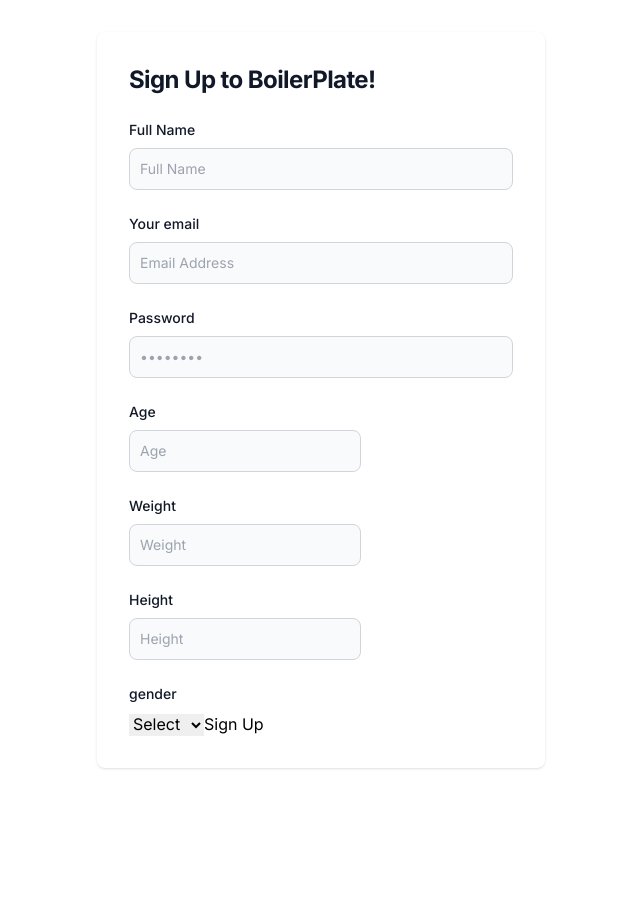
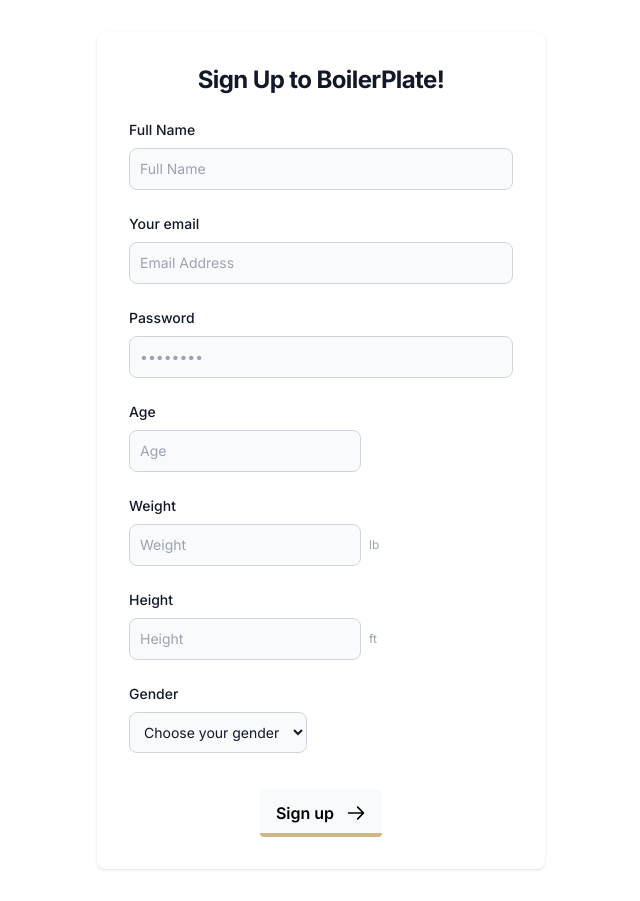
Before and after one commit to Karim-Mammadli/BoilerPlate, a Next.js app: page /signup in a window 1280 px wide. Shown: the whole page, without its empty margins (319-959 px from the left). Before the commit the page ends 800 px from the top, so only its background shows below. Built offline with nearby package versions, Linux system fonts and the light colour scheme.

Commit message:
SIGN UP ALL SCREEN DONE

```diff
--- a/package.json
+++ b/package.json
@@ -11,6 +11,7 @@
   "dependencies": {
     "axios": "^1.6.5",
     "firebase": "^10.7.2",
+    "flowbite": "^2.2.1",
     "next": "14.1.0",
     "react": "^18",
     "react-dom": "^18"
--- a/src/app/signup/page.tsx
+++ b/src/app/signup/page.tsx
@@ -1,8 +1,9 @@
 "use client";
 import React from "react";
-// import signUp from "../../../firebase/auth/signup";
+import signUp from "../../../firebase/auth/signup";
 import { useRouter } from "next/navigation";
-// import addData from "../../../firebase/addData";
+import addData from "../../../firebase/addData";
+import "flowbite";
 
 export default function SignUp() {
   const [email, setEmail] = React.useState("");
@@ -30,10 +31,14 @@
       weight: weight,
       height: height,
       age: age,
-      gender: gender
-    }
+      gender: gender,
+    };
 
-    const { resultInsert, errorInsert } = await addData('users', result?.user.uid, data)
+    const { resultInsert, errorInsert } = await addData(
+      "users",
+      result?.user.uid,
+      data
+    );
 
     if (errorInsert) {
       return console.log(errorInsert);
@@ -44,11 +49,12 @@
     return router.push("/");
   };
   return (
-    <section className="dark:bg-gray-900">
-      <div className="flex flex-col items-center justify-center px-6 py-8 mx-auto md:h-screen lg:py-0">
+    <section className="dark:bg-gray-900 min-h-screen">
+      <div className="flex flex-col items-center justify-center px-6 py-8 min-h-screen">
+        {/* lg:py-0 */}
         <div className="w-full bg-white rounded-lg shadow dark:border md:mt-0 sm:max-w-md xl:p-0 dark:bg-gray-800 dark:border-gray-700">
           <div className="p-6 space-y-4 md:space-y-6 sm:p-8">
-            <h1 className="text-xl font-bold leading-tight tracking-tight text-gray-900 md:text-2xl dark:text-white">
+            <h1 className="flex justify-center text-xl font-bold leading-tight tracking-tight text-gray-900 md:text-2xl dark:text-white">
               Sign Up to BoilerPlate!
             </h1>
 
@@ -107,7 +113,6 @@
                 />
               </div>
 
-
               <div>
                 <label
                   htmlFor="age"
@@ -126,7 +131,6 @@
                 />
               </div>
 
-
               <div>
                 <label
                   htmlFor="weight"
@@ -134,6 +138,8 @@
                 >
                   Weight
                 </label>
+
+                <div className="flex items-center">
                   <input
                     onChange={(e) => setWeight(e.target.value)}
                     required
@@ -142,10 +148,11 @@
                     id="weight"
                     placeholder="Weight"
                     className="bg-gray-50 border border-gray-300 text-gray-900 sm:text-sm rounded-lg focus:ring-primary-600 focus:border-primary-600 block w-auto p-2.5 dark:bg-gray-700 dark:border-gray-600 dark:placeholder-gray-400 dark:text-white dark:focus:ring-blue-500 dark:focus:border-blue-500"
-
                   />
+                  {/* add small letter saying lb beside weight */}
+                  <span className="ps-2 text-xs text-gray-400">lb</span>
                 </div>
-
+              </div>
 
               <div>
                 <label
@@ -154,6 +161,8 @@
                 >
                   Height
                 </label>
+
+                <div className="flex items-center">
                   <input
                     onChange={(e) => setHeight(e.target.value)}
                     required
@@ -163,28 +172,76 @@
                     placeholder="Height"
                     className="bg-gray-50 border border-gray-300 text-gray-900 sm:text-sm rounded-lg focus:ring-primary-600 focus:border-primary-600 block w-auto p-2.5 dark:bg-gray-700 dark:border-gray-600 dark:placeholder-gray-400 dark:text-white dark:focus:ring-blue-500 dark:focus:border-blue-500"
                   />
+                  <span className="ps-2 text-xs text-gray-400">ft</span>
+                </div>
               </div>
 
-              <div>
+              <div className="pb-3">
                 <label
                   htmlFor="gender"
                   className="block mb-2 text-sm font-medium text-gray-900 dark:text-white"
                 >
-                  gender
+                  Gender
                 </label>
                 <select
+                  id="gender"
                   value={gender}
                   onChange={(e) => setGender(e.target.value)}
+                  className="bg-gray-50 border border-gray-300 text-gray-900 text-sm rounded-lg focus:ring-blue-500 focus:border-blue-500 block w-auto p-2.5 dark:bg-gray-700 dark:border-gray-600 dark:placeholder-gray-400 dark:text-white dark:focus:ring-blue-500 dark:focus:border-blue-500"
                 >
-                  <option value="select">Select</option>
+                  <option defaultValue="Null">Choose your gender</option>
                   <option value="male">Male</option>
                   <option value="female">Female</option>
                 </select>
-              <button type="submit">Sign Up</button>
               </div>
 
+              <div className="flex justify-center">
+                {/* put it into the center */}
+                <button className="mx-auto">
+                  <a
+                    // href="#_"
+                    className="relative inline-flex items-center justify-start py-3 pl-4 pr-12 overflow-hidden font-semibold text-black transition-all duration-150 ease-in-out rounded hover:pl-10 hover:pr-6 bg-gray-50 group"
+                  >
+                    <span className="absolute bottom-0 left-0 w-full h-1 transition-all duration-150 ease-in-out bg-[#CEB888] group-hover:h-full"></span>
+                    <span className="absolute right-0 pr-4 duration-200 ease-out group-hover:translate-x-12">
+                      <svg
+                        className="w-5 h-5 text-black"
+                        fill="none"
+                        stroke="currentColor"
+                        viewBox="0 0 24 24"
+                        // xmlns="http://www.w3.org/2000/svg"
+                      >
+                        <path
+                          stroke-linecap="round"
+                          stroke-linejoin="round"
+                          stroke-width="2"
+                          d="M14 5l7 7m0 0l-7 7m7-7H3"
+                        ></path>
+                      </svg>
+                    </span>
+                    <span className="absolute left-0 pl-2.5 -translate-x-12 group-hover:translate-x-0 ease-out duration-200">
+                      <svg
+                        className="w-5 h-5 text-black"
+                        fill="none"
+                        stroke="currentColor"
+                        viewBox="0 0 24 24"
+                        // xmlns="http://www.w3.org/2000/svg"
+                      >
+                        <path
+                          stroke-linecap="round"
+                          stroke-linejoin="round"
+                          stroke-width="2"
+                          d="M14 5l7 7m0 0l-7 7m7-7H3"
+                        ></path>
+                      </svg>
+                    </span>
+                    <span className="relative w-full text-left transition-colors duration-200 ease-in-out group-hover:text-white">
+                      Sign up
+                    </span>
+                  </a>
+                </button>
+              </div>
             </form>
-
           </div>
         </div>
       </div>
```
Also changed, not shown: 1 other file (tests, documents, lock files or other folders). Lines whose indentation alone changed are shown as unchanged.
